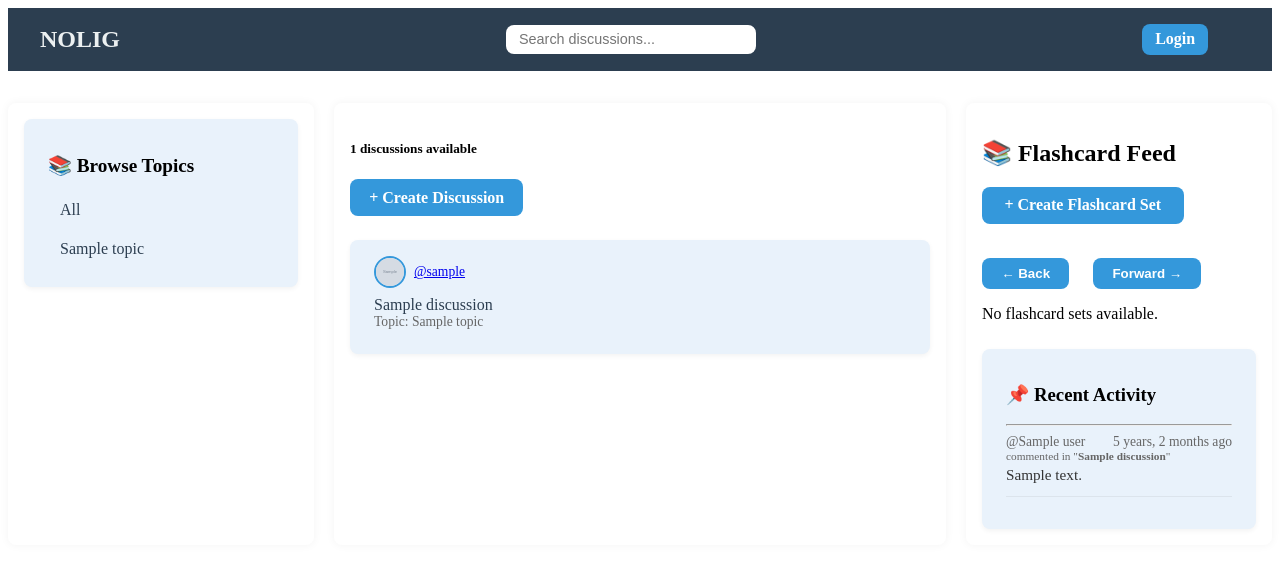
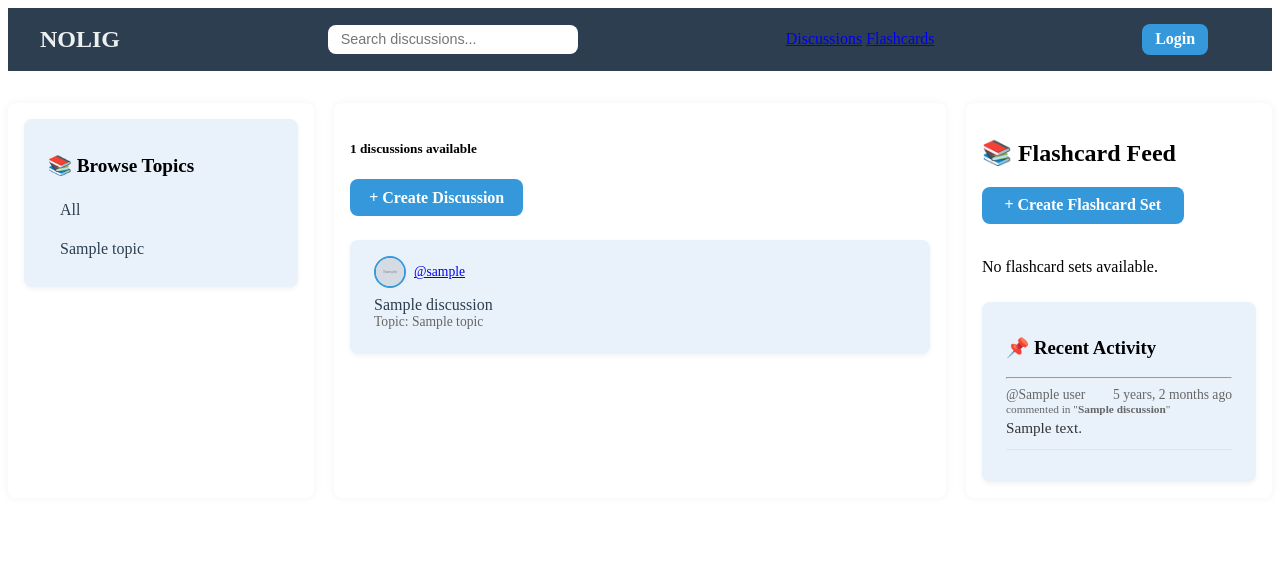
Before and after one commit to Isalifestyle/NOLIG, a Django app: template nolig/base/templates/base/home.html in a window 1280 px wide. Shown: the top 568 px of the page. Run offline with Django 5.2, Linux system fonts and the light colour scheme; the template is opened without the code that fills it: most values are stand-ins (such as "Sample title", 1, 10 or a date in 2020); grey boxes marked "Sample" are stand-in pictures.

Commit message:
Navbar and Seperate Components

```diff
--- a/nolig/base/templates/base/flashcard_feed.html
+++ b/nolig/base/templates/base/flashcard_feed.html
@@ -93,10 +93,6 @@
 
     <a href="{% url 'create-flashcard-set' %}" class="btn-primary">+ Create Flashcard Set</a>
     <br><br>
-       <div style="display: flex; gap: 1rem; margin: 1rem 0;">
-        <button onclick="window.history.back()" class="nav-button">← Back</button>
-        <button onclick="window.history.forward()" class="nav-button">Forward →</button>
-      </div>
 
     {% for flashcard_set in flashcard_sets %}
         <div class="flashcard-set">
--- a/nolig/base/urls.py
+++ b/nolig/base/urls.py
@@ -16,8 +16,8 @@ urlpatterns = [
     path('settings/', views.user_settings, name='user-settings'),
     path('delete-account/', views.delete_account, name='delete_account'),
     path('flashcards/<int:set_id>/', views.flashcard_set_detail, name='flashcard-set-detail'),
-path('flashfeed/', views.flashcardFeed, name='flashcard-feed'),
-
+    path('flashfeed/', views.flashcardFeed, name='flashcard-feed'),
+    path('discussion-page/', views.discussionPage, name='discussion-page'),
 
 
     path('discussion/<str:pk>', views.discussion, name='discussion'),
--- a/nolig/base/views.py
+++ b/nolig/base/views.py
@@ -255,6 +255,10 @@ def flashcardFeed(request):
 
     return render(request, 'base/flashcard_page.html', {'flashcard_sets': flashcard_sets})
 
+def discussionPage(request):
+    discussions = Discussion.objects.all().order_by('-created')
+
+    return render(request, 'base/discussion_page.html', {'discussions': discussions})
 
 def userProfile(request, user_id):
     user = get_object_or_404(User, id=user_id)
--- a/nolig/templates/navbar.html
+++ b/nolig/templates/navbar.html
@@ -81,7 +81,10 @@
   <form class="search-bar" method="GET" action="{% url 'home' %}">
     <input type="text" name="q" placeholder="Search discussions..." />
   </form>
-
+  <div class="nav-links">
+    <a href="{% url 'discussion-page' %}">Discussions</a>
+    <a href="{% url 'flashcard-feed' %}">Flashcards</a>
+  </div>
   <div class="nav-user">
     {% if request.user.is_authenticated %}
         <!-- Avatar -->
```
Also changed, not shown: nolig/base/templates/base/discussion_page.html (added, +9 -0 lines), nolig/base/templates/base/flashcard_page.html (+0 -20 lines), nolig/db.sqlite3.
